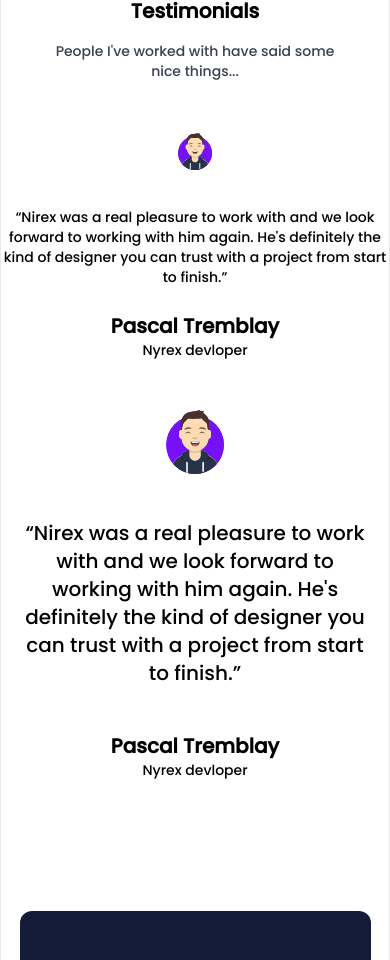
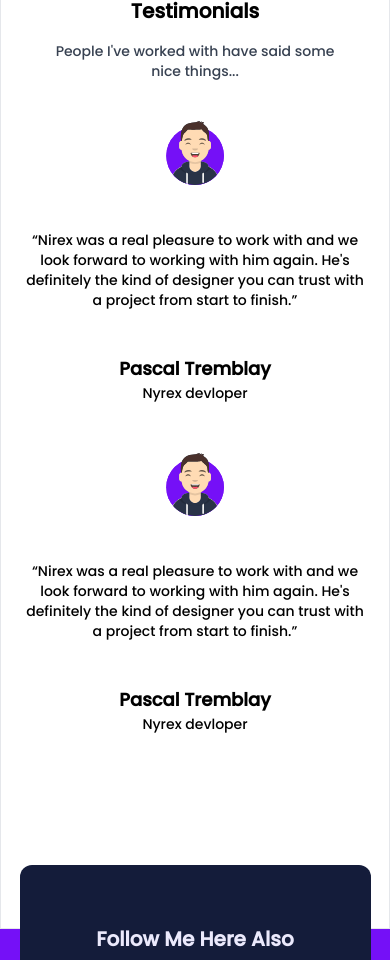
Before and after one commit to NIREX-mig/new_portfolio, a Next.js app: page / in a window 390 px wide. Shown: the part 5060-6020 px from the top of the page. Built offline with nearby package versions, Linux system fonts and the light colour scheme.

Commit message:
refactor: swiper mobile UI

```diff
--- a/Components/Testimonial.jsx
+++ b/Components/Testimonial.jsx
@@ -16,11 +16,11 @@ const Testimonial = () => {
               alt="svg"
               width={100}
               height={100}
-              className="p-3"
+              className=""
             />
-            <p className=" lg:text-xl text-sm">“Nirex was a real pleasure to work with and we look forward to working with him again. He&#39;s definitely the kind of designer you can trust with a project from start to finish.”</p>
+            <p className=" lg:text-xl text-sm p-5">“Nirex was a real pleasure to work with and we look forward to working with him again. He&#39;s definitely the kind of designer you can trust with a project from start to finish.”</p>
             <div className="flex flex-col justify-center items-center">
-            <h3 className="text-xl font-bold">Pascal Tremblay</h3>
+            <h3 className="lg:text-xl text-lg font-bold">Pascal Tremblay</h3>
             <p className="text-sm">Nyrex devloper</p>
             </div>
           </swiper-slide>
@@ -32,9 +32,9 @@ const Testimonial = () => {
               height={100}
               className=""
             />
-            <p className="p-5 text-xl">“Nirex was a real pleasure to work with and we look forward to working with him again. He&#39;s definitely the kind of designer you can trust with a project from start to finish.”</p>
+            <p className="p-5 lg:text-xl text-sm">“Nirex was a real pleasure to work with and we look forward to working with him again. He&#39;s definitely the kind of designer you can trust with a project from start to finish.”</p>
             <div className="flex flex-col justify-center items-center">
-            <h3 className="text-xl font-bold">Pascal Tremblay</h3>
+            <h3 className="lg:text-xl text-lg font-bold">Pascal Tremblay</h3>
             <p className="text-sm">Nyrex devloper</p>
             </div>
           </swiper-slide>
```
